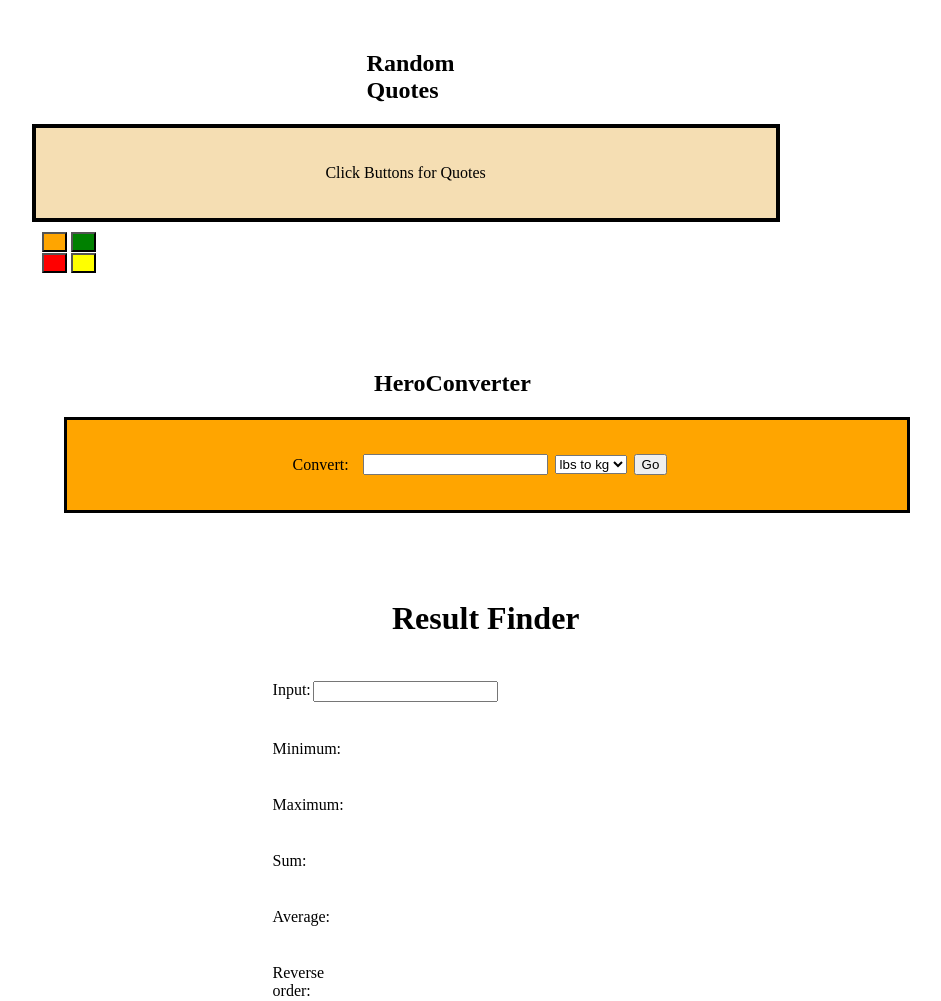
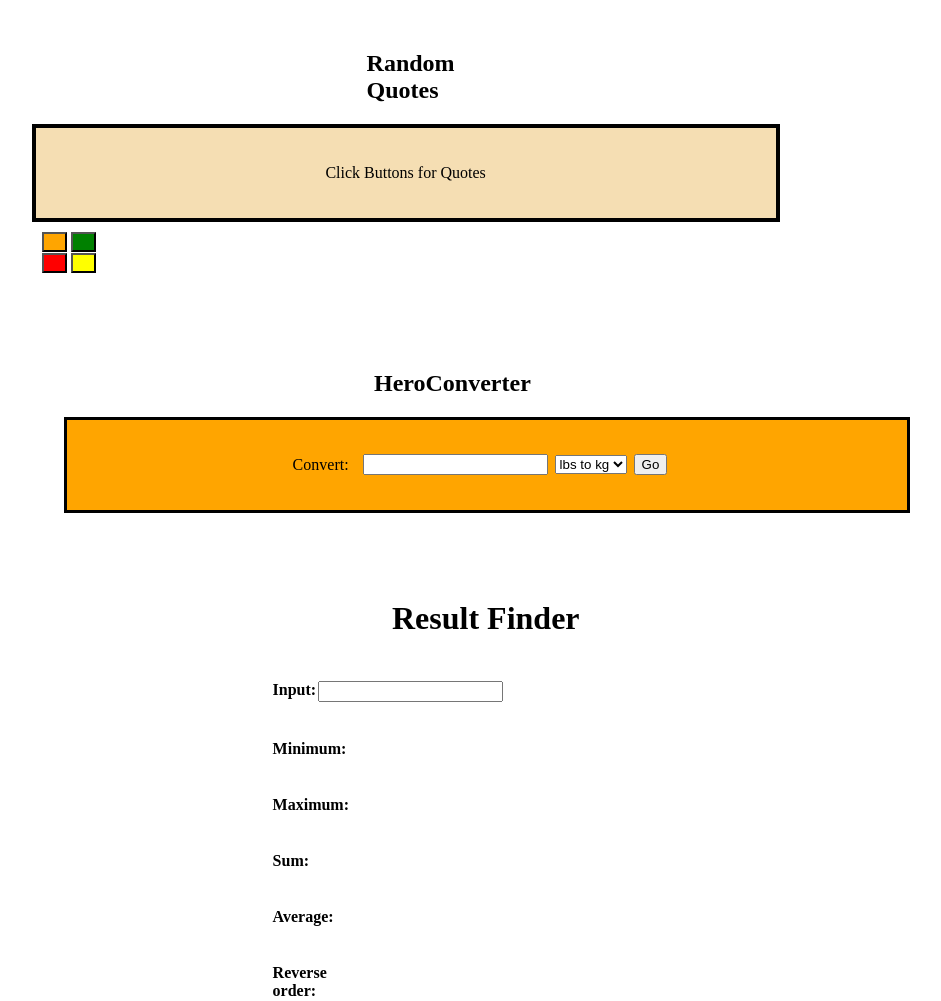
Before and after one commit to fahadarpon/391-Assignment-2, a plain HTML site: page index.html in a window 1280 px wide. Shown: the whole page, without its empty margins (274-1215 px from the left). Drawn offline with Linux system fonts and the light colour scheme.

Commit message:
3rd done

```diff
--- a/index.html
+++ b/index.html
@@ -54,51 +54,52 @@
             </div> -->
             <div class="result-finder">
                 <div class="user-inputs">
-                    <p class="takeninput">Input: </p>
+                    <p class="takeninput"> <b>Input:</b>  </p>
                     <input type="text"  id="forinput" class="takeninput" onkeyup="calculator()">
                 </div>
                 <br>
                 <br>
 
                 <div class="user-inputs">
-                    <p class="takeninput">Minimum: </p>
+                    <p class="takeninput"> <b>Minimum:</b>  </p>
                 <p id="minimum" class="takeninput"></p>
                 </div>
                 <br>
                 <br>
                 <div class="user-inputs">
-                    <p class="takeninput">Maximum: </p>
+                    <p class="takeninput"> <b>Maximum:</b>  </p>
                     <p id="maximum" class="takeninput"></p>
                 </div>
                 <br>
                 <br>
                 <div class="user-inputs">
-                    <p class="takeninput">Sum: </p>
+                    <p class="takeninput"> <b>Sum:</b>  </p>
                     <p id="sum" class="takeninput"></p>
                 </div>
                 <br>
                 <br>
                 <div class="user-inputs">
-                    <p class="takeninput">Average: </p>
+                    <p class="takeninput"> <b>Average:</b>  </p>
                     <p id="average" class="takeninput"></p>
                 </div>
                 <br>
                 <br>
                 <div class="user-inputs">
-                    <p class="takeninput">Reverse order: </p>
+                    <p class="takeninput"> <b>Reverse order:</b>  </p>
                     <p id="reverse" class="takeninput"></p>
                 </div>
+                </div>
+        </section>
+        <!-- task 4 starts  -->
 
-
-            </div>
-
-        </section>
+        <section></section>
 
 
 
    <script src="web.js"></script>
    <script src="web2.js"></script>
    <script src="web3.js"></script>
+   <script src="web4.js"></script>
 
 </body>
 </html>
```
Also changed, not shown: web4.js (added).
